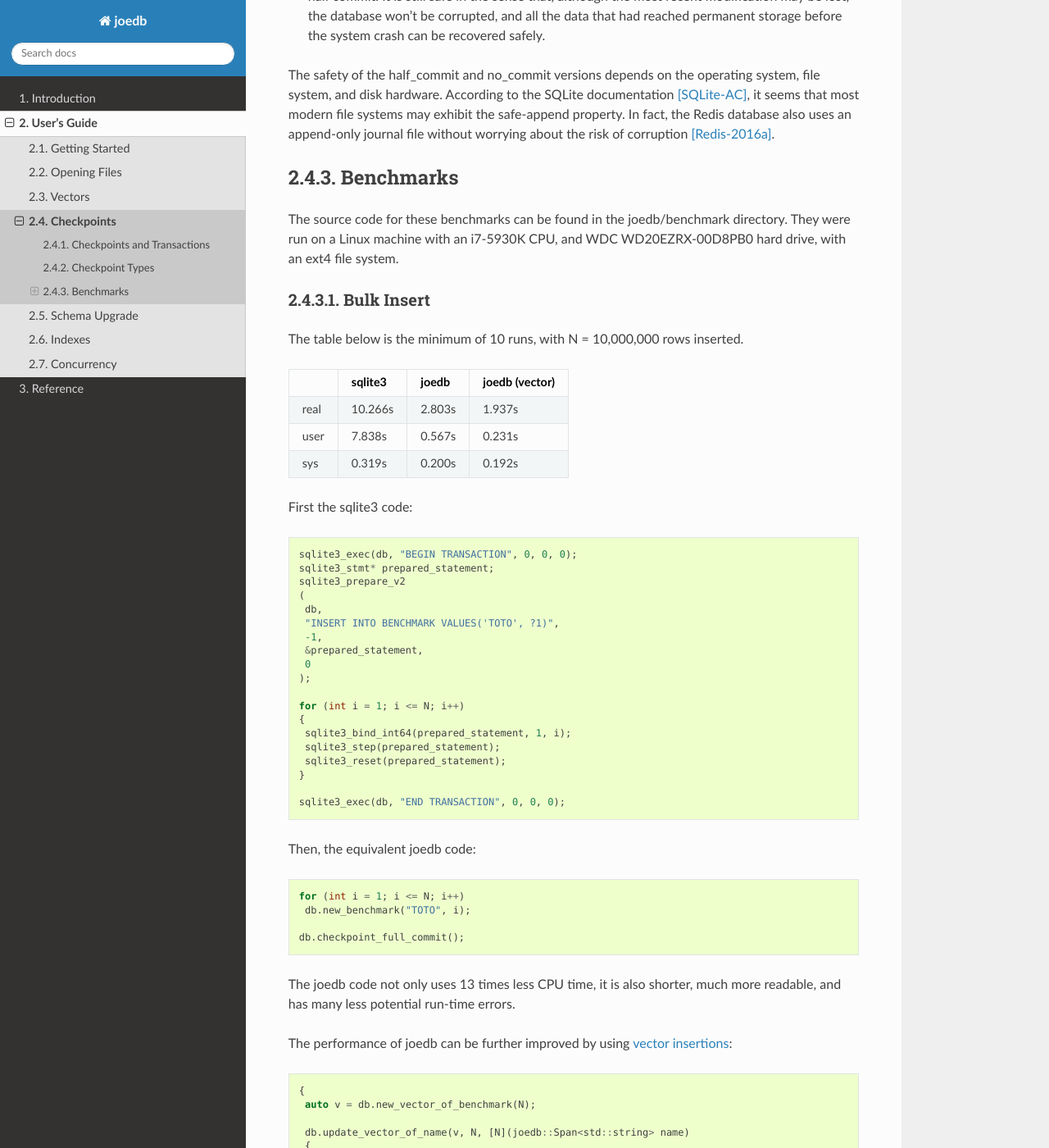
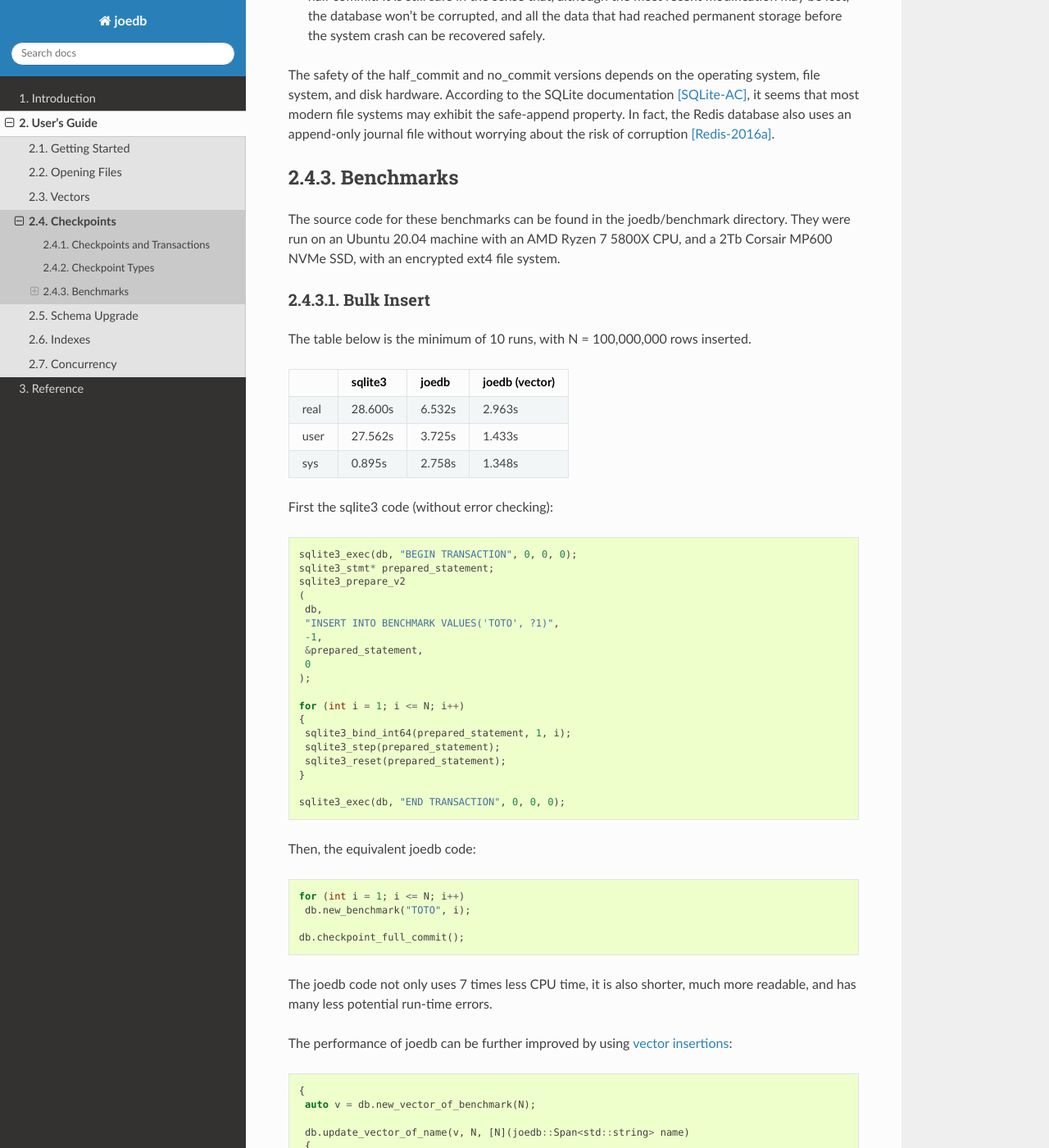
Before and after one commit to Remi-Coulom/joedb, a Sphinx documentation site: the page built from doc/source/checkpoints.rst, in a window 1280 px wide and 1400 px high, scrolled down 1084 px. Shown: the whole window at 82% size. Built offline with Sphinx 7.4.7 and the Read the Docs theme 2.0.0, drawn with Linux system fonts in a browser that asks for light colours; formulas are drawn with MathJax 3; some of the changed text lies outside the part shown.

Commit message:
re-run benchmarks

```diff
--- a/doc/source/checkpoints.rst
+++ b/doc/source/checkpoints.rst
@@ -60,25 +60,25 @@
 ----------
 
 The source code for these benchmarks can be found in the joedb/benchmark
-directory. They were run on a Linux machine with an i7-5930K CPU, and WDC
-WD20EZRX-00D8PB0 hard drive, with an ext4 file system.
+directory. They were run on an Ubuntu 20.04 machine with an AMD Ryzen 7 5800X
+CPU, and a 2Tb Corsair MP600 NVMe SSD, with an encrypted ext4 file system.
 
 Bulk Insert
 ~~~~~~~~~~~
 
-The table below is the minimum of 10 runs, with N = 10,000,000 rows inserted.
+The table below is the minimum of 10 runs, with N = 100,000,000 rows inserted.
 
 +------+---------+--------+----------------+
 |      | sqlite3 | joedb  | joedb (vector) |
 +======+=========+========+================+
-| real | 10.266s | 2.803s |         1.937s |
+| real | 28.600s | 6.532s |         2.963s |
 +------+---------+--------+----------------+
-| user |  7.838s | 0.567s |         0.231s |
+| user | 27.562s | 3.725s |         1.433s |
 +------+---------+--------+----------------+
-| sys  |  0.319s | 0.200s |         0.192s |
+| sys  |  0.895s | 2.758s |         1.348s |
 +------+---------+--------+----------------+
 
-First the sqlite3 code:
+First the sqlite3 code (without error checking):
 
 .. code-block:: c++
 
@@ -111,7 +111,8 @@
 
   db.checkpoint_full_commit();
 
-The joedb code not only uses 13 times less CPU time, it is also shorter, much more readable, and has many less potential run-time errors.
+The joedb code not only uses 7 times less CPU time, it is also shorter, much
+more readable, and has many less potential run-time errors.
 
 The performance of joedb can be further improved by using :doc:`vector insertions <vectors>`:
 
@@ -141,21 +142,21 @@
 Commit Rate
 ~~~~~~~~~~~
 
-Instead of one big commit at the end, each insert is now committed to disk one by one. With N = 100:
+Instead of one big commit at the end, each insert is now committed to disk one
+by one. With N = 1000:
 
 +------+---------+---------------------+---------------------+-------------------+
 |      | sqlite3 | joedb (full_commit) | joedb (half_commit) | joedb (no_commit) |
 +======+=========+=====================+=====================+===================+
-| real | 5.434s  | 3.184s              | 1.549s              | 0.004s            |
+| real | 2.543s  | 2.000s              | 1.211s              | 0.002s            |
 +------+---------+---------------------+---------------------+-------------------+
-| user | 0.006s  | 0.003s              | 0.002s              | 0.004s            |
+| user | 0.027s  | 0.004s              | 0.003s              | 0.000s            |
 +------+---------+---------------------+---------------------+-------------------+
-| sys  | 0.021s  | 0.016s              | 0.009s              | 0.000s            |
+| sys  | 0.130s  | 0.038s              | 0.020s              | 0.002s            |
 +------+---------+---------------------+---------------------+-------------------+
 
-Thanks to its simple append-only file structure, joedb can operate safely with
-less synchronization operations than sqlite3, which makes it about 1.7 or 3.5
-times faster, depending on synchronization mode.
+There is much less difference in performance compared to a big transaction, but
+joedb is still faster.
 
 Note also that joedb does not require a file system: it can also operate over a
 raw device directly, which might offer additional opportunities for performance
```
